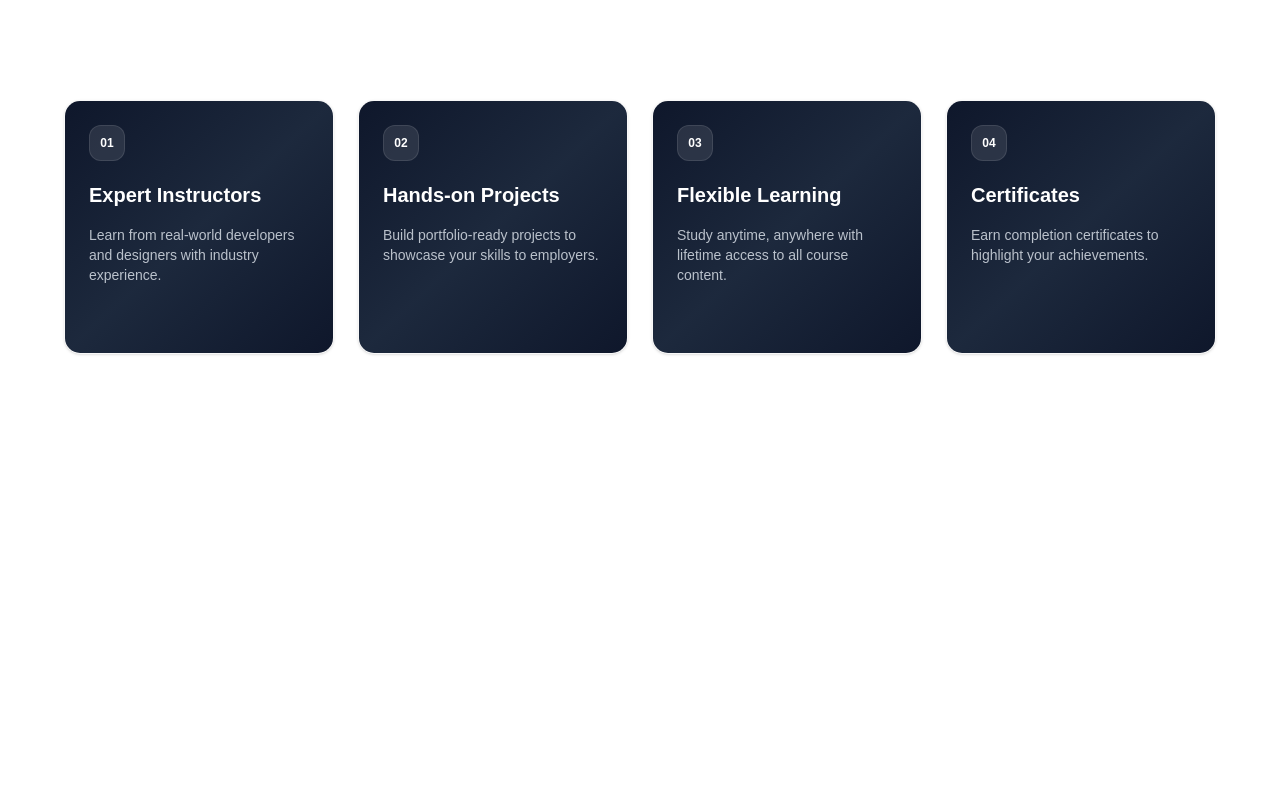
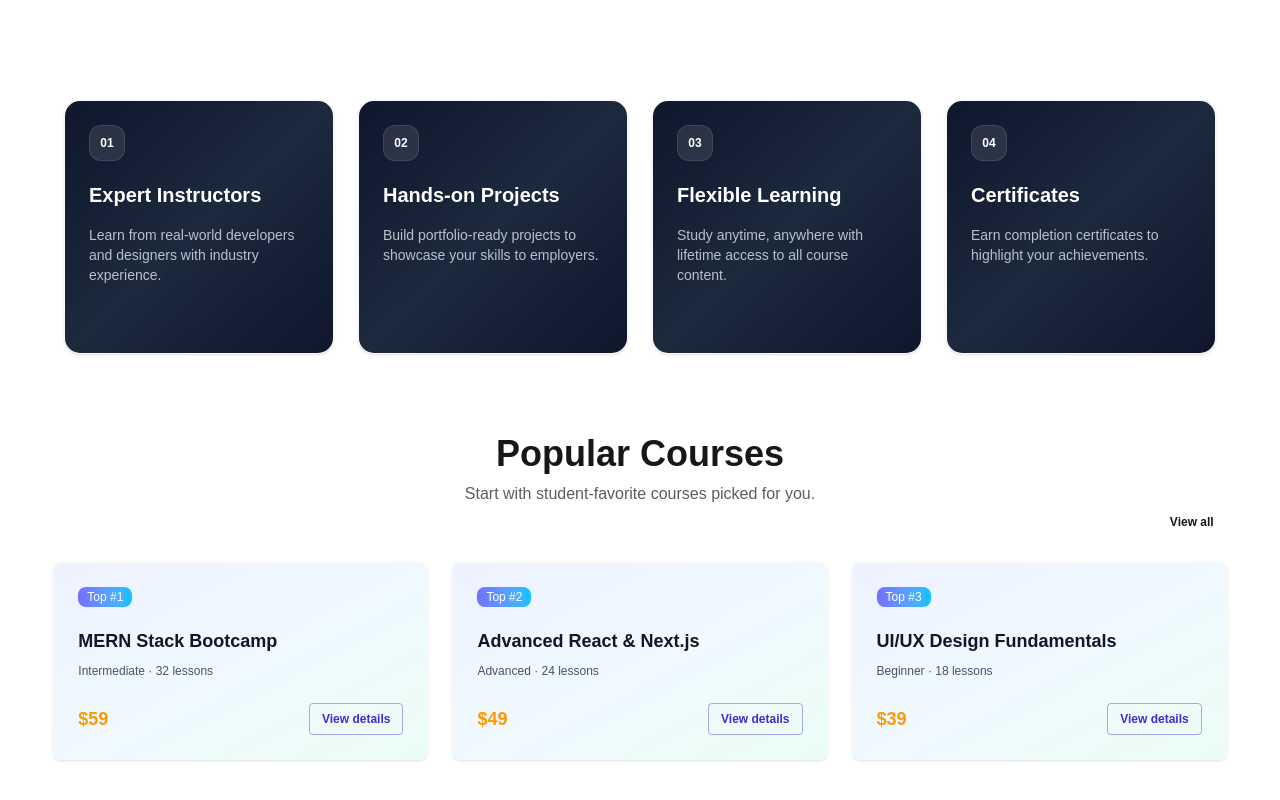
Before and after one commit to arik509/coursehub, a Next.js app: page / in a window 1280 px wide. Shown: the part 482-1282 px from the top of the page. Before the commit the page ends 876 px from the top, so only its background shows below. Built offline with nearby package versions, Linux system fonts and the light colour scheme.

Commit message:
Added Popular Course Section

```diff
--- /dev/null
+++ b/src/Components/PopularCoursesSection.jsx
@@ -0,0 +1,68 @@
+const popularCourses = [
+    {
+      title: "MERN Stack Bootcamp",
+      level: "Intermediate · 32 lessons",
+      price: "$59",
+    },
+    {
+      title: "Advanced React & Next.js",
+      level: "Advanced · 24 lessons",
+      price: "$49",
+    },
+    {
+      title: "UI/UX Design Fundamentals",
+      level: "Beginner · 18 lessons",
+      price: "$39",
+    },
+  ];
+
+  export default function PopularCoursesSection() {
+    return (
+      <section className="py-10">
+        <div className="w-11/12 mx-auto">
+          <div>
+            <h2 className="text-2xl mb-2 md:text-4xl text-center font-bold">
+              Popular Courses
+            </h2>
+            <p className="text-base-content/70 text-center">
+              Start with student‑favorite courses picked for you.
+            </p>
+          </div>
+
+          <div className="flex items-center justify-between mb-6">
+            <span />
+            <a href="/courses" className="btn btn-ghost btn-sm">
+              View all
+            </a>
+          </div>
+
+          <div className="grid gap-6 md:grid-cols-3">
+            {popularCourses.map((course, idx) => (
+              <div
+                key={course.title}
+                className="card shadow-sm border border-base-200 hover:shadow-xl transition-all duration-300 bg-gradient-to-br from-indigo-50 via-sky-50 to-emerald-50 text-base-content"
+              >
+                <div className="card-body">
+                  <span className="badge badge-sm border-0 bg-gradient-to-r from-indigo-500/90 to-sky-400/90 text-xs text-white w-fit mb-3">
+                    Top #{idx + 1}
+                  </span>
+                  <h3 className="card-title text-base md:text-lg text-slate-900">
+                    {course.title}
+                  </h3>
+                  <p className="text-xs text-slate-600">{course.level}</p>
+                  <div className="mt-4 flex items-center justify-between">
+                    <span className="text-lg font-semibold text-amber-500">
+                      {course.price}
+                    </span>
+                    <button className="btn btn-sm btn-primary btn-outline border-primary/40 text-xs">
+                      View details
+                    </button>
+                  </div>
+                </div>
+              </div>
+            ))}
+          </div>
+        </div>
+      </section>
+    );
+  }
--- a/src/app/page.jsx
+++ b/src/app/page.jsx
@@ -1,5 +1,6 @@
 import FeaturesSection from "@/Components/FeaturesSection";
 import HeroSection from "@/Components/HeroSection";
+import PopularCoursesSection from "@/Components/PopularCoursesSection";
 import Image from "next/image";
 
 export default function Home() {
@@ -8,6 +9,7 @@ export default function Home() {
     <div>
       <HeroSection></HeroSection>
       <FeaturesSection></FeaturesSection>
+      <PopularCoursesSection></PopularCoursesSection>
     </div>
    </main>
   );
```
